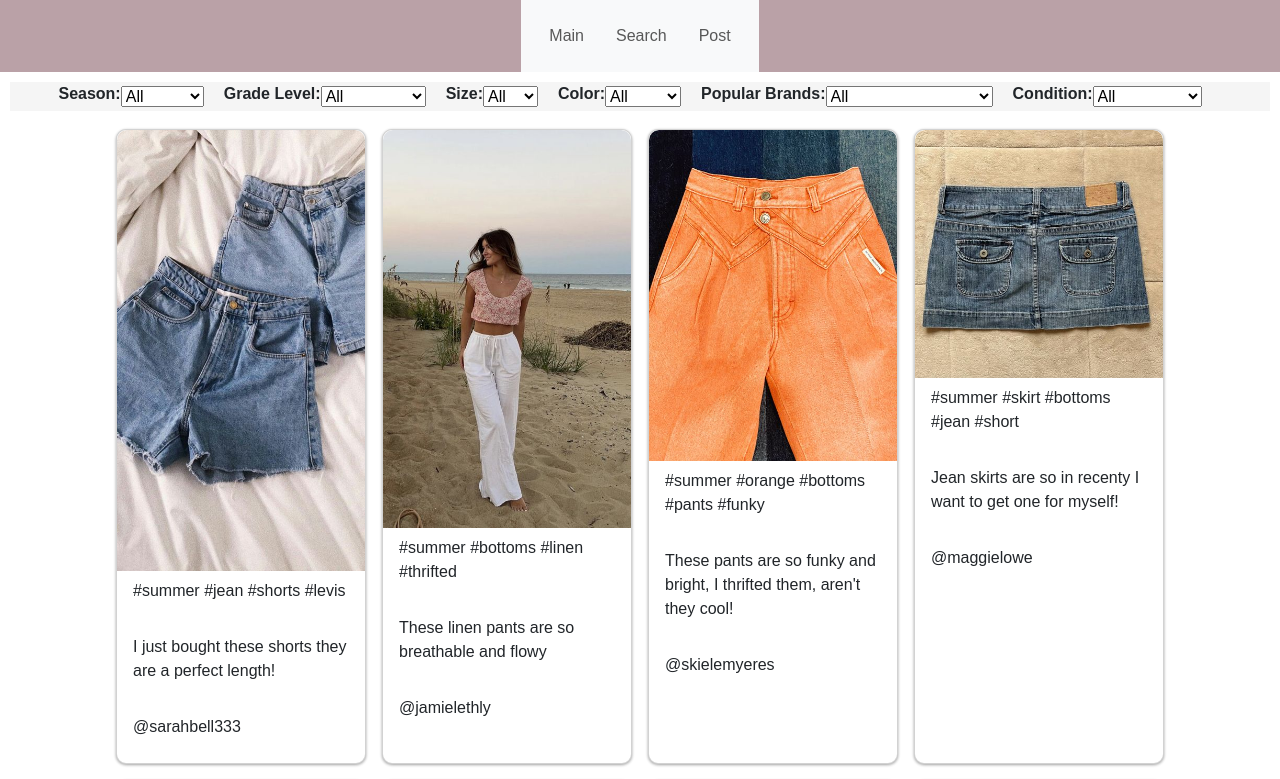
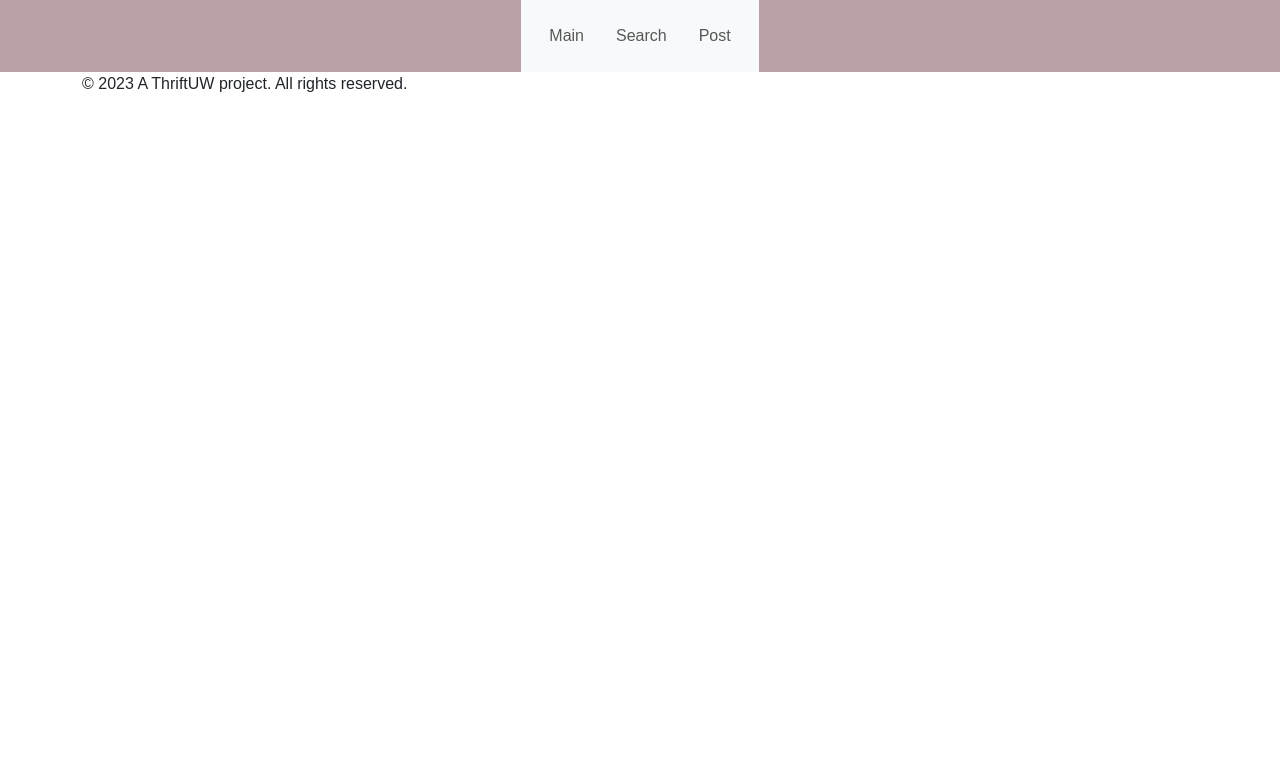
Before and after one commit to info340b-au23/project-ThriftUW, a React (Create React App) app: page / in a window 1280 px wide. Shown: the top 779 px of the page. Built offline with nearby package versions, Linux system fonts and the light colour scheme.

Commit message:
Put in basic routing inside App.js, so we can work on multiple pages

```diff
--- a/src/components/App.js
+++ b/src/components/App.js
@@ -40,7 +40,11 @@ export function App(props) {
   return (
         <div>
               <Navbar/>
-              <SearchForm/>
+              <Routes>
+              <Route path="/Main" element={<Home />} />
+              <Route path="/Search" element={<SearchForm />} />
+              <Route path="/Post" element={<Post />} />
+              </Routes>
               <Footer/>
         </div>
   );
```
